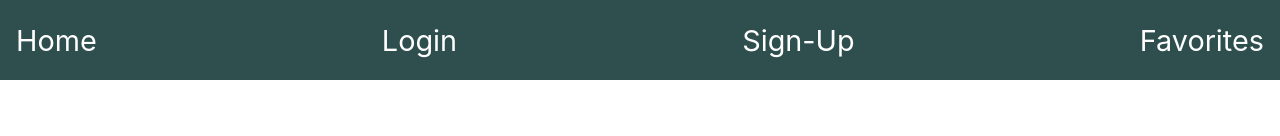
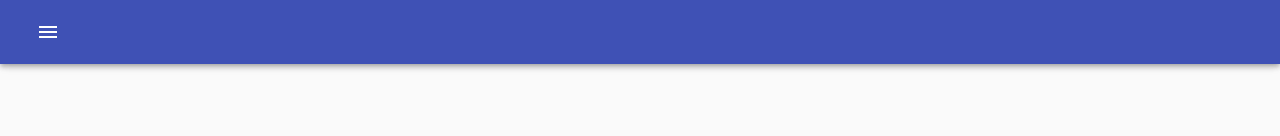
Before and after one commit to RV-camping-Airbnb/Frontend, a React (Create React App) app: page / in a window 1280 px wide. Shown: the top 136 px of the page. Built offline with nearby package versions, Linux system fonts and the light colour scheme.

Commit message:
Using a material-ui nav component and editing to our needs.

```diff
--- a/src/components/Navigation/Navigation.js
+++ b/src/components/Navigation/Navigation.js
@@ -1,23 +1,159 @@
 import React from 'react';
 import { NavLink } from 'react-router-dom';
+import clsx from 'clsx';
+import { makeStyles, useTheme } from '@material-ui/core/styles';
+import Drawer from '@material-ui/core/Drawer';
+import AppBar from '@material-ui/core/AppBar';
+import Toolbar from '@material-ui/core/Toolbar';
+import CssBaseline from '@material-ui/core/CssBaseline';
+import List from '@material-ui/core/List';
+import Typography from '@material-ui/core/Typography';
+import Divider from '@material-ui/core/Divider';
+import IconButton from '@material-ui/core/IconButton';
+import MenuIcon from '@material-ui/icons/Menu';
+import ChevronLeftIcon from '@material-ui/icons/ChevronLeft';
+import ChevronRightIcon from '@material-ui/icons/ChevronRight';
+import ListItem from '@material-ui/core/ListItem';
+import ListItemIcon from '@material-ui/core/ListItemIcon';
+import ListItemText from '@material-ui/core/ListItemText';
+import InboxIcon from '@material-ui/icons/MoveToInbox';
+import MailIcon from '@material-ui/icons/Mail';
+
+const drawerWidth = 240;
+
+const useStyles = makeStyles(theme => ({
+  root: {
+    display: 'flex',
+  },
+  appBar: {
+    transition: theme.transitions.create(['margin', 'width'], {
+      easing: theme.transitions.easing.sharp,
+      duration: theme.transitions.duration.leavingScreen,
+    }),
+  },
+  appBarShift: {
+    width: `calc(100% - ${drawerWidth}px)`,
+    transition: theme.transitions.create(['margin', 'width'], {
+      easing: theme.transitions.easing.easeOut,
+      duration: theme.transitions.duration.enteringScreen,
+    }),
+    marginRight: drawerWidth,
+  },
+  title: {
+    flexGrow: 1,
+  },
+  hide: {
+    display: 'none',
+  },
+  drawer: {
+    width: drawerWidth,
+    flexShrink: 0,
+  },
+  drawerPaper: {
+    width: drawerWidth,
+  },
+  drawerHeader: {
+    display: 'flex',
+    alignItems: 'center',
+    padding: theme.spacing(0, 1),
+    ...theme.mixins.toolbar,
+    justifyContent: 'flex-start',
+  },
+  content: {
+    flexGrow: 1,
+    padding: theme.spacing(3),
+    transition: theme.transitions.create('margin', {
+      easing: theme.transitions.easing.sharp,
+      duration: theme.transitions.duration.leavingScreen,
+    }),
+    marginRight: -drawerWidth,
+  },
+  contentShift: {
+    transition: theme.transitions.create('margin', {
+      easing: theme.transitions.easing.easeOut,
+      duration: theme.transitions.duration.enteringScreen,
+    }),
+    marginRight: 0,
+  },
+}));
 
 function Navigation() {
+  const classes = useStyles();
+  const theme = useTheme();
+  const [open, setOpen] = React.useState(false);
+
+  function handleDrawerOpen() {
+    setOpen(true);
+  }
+
+  function handleDrawerClose() {
+    setOpen(false);
+  }
+
   return (
-    <div className='navBar'>
-      <NavLink to='/'>
-        Home
-      </NavLink>
-      <NavLink to='/login'>
-        Login
-      </NavLink>
-      <NavLink to='/signup'>
-        Sign-Up
-      </NavLink>
-      <NavLink to='/favorites'>
-        Favorites
-      </NavLink>
+    <div className={classes.root}>
+      <CssBaseline />
+      <AppBar
+        position="fixed"
+        className={clsx(classes.appBar, {
+          [classes.appBarShift]: open,
+        })}
+      >
+        <Toolbar>
+          <IconButton
+            color="inherit"
+            aria-label="open drawer"
+            edge="end"
+            onClick={handleDrawerOpen}
+            className={clsx(open && classes.hide)}
+          >
+            <MenuIcon />
+          </IconButton>
+        </Toolbar>
+      </AppBar>
+      <main
+        className={clsx(classes.content, {
+          [classes.contentShift]: open,
+        })}
+      >
+        <div className={classes.drawerHeader} />
+
+      </main>
+      <Drawer
+        className={classes.drawer}
+        variant="persistent"
+        anchor="right"
+        open={open}
+        classes={{
+          paper: classes.drawerPaper,
+        }}
+      >
+        <div className={classes.drawerHeader}>
+          <IconButton onClick={handleDrawerClose}>
+            {theme.direction === 'rtl' ? <ChevronLeftIcon /> : <ChevronRightIcon />}
+          </IconButton>
+        </div>
+        <Divider />
+        <List>
+          {['Profile', 'Favorites', 'Listings', 'Send Message'].map((text, index) => (
+            <ListItem button key={text}>
+              <ListItemIcon>{index % 2 === 0 ? <InboxIcon /> : <MailIcon />}</ListItemIcon>
+              <ListItemText primary={text} />
+            </ListItem>
+          ))}
+        </List>
+        <Divider />
+        <List>
+          {['Sign-up', 'Login', 'Logout'].map((text, index) => (
+            <ListItem button key={text}>
+              <ListItemIcon>{index % 2 === 0 ? <InboxIcon /> : <MailIcon />}</ListItemIcon>
+              <ListItemText primary={text} />
+            </ListItem>
+          ))}
+        </List>
+      </Drawer>
     </div>
-  )
+  );
 }
 
-export default Navigation
+export default Navigation;
```
